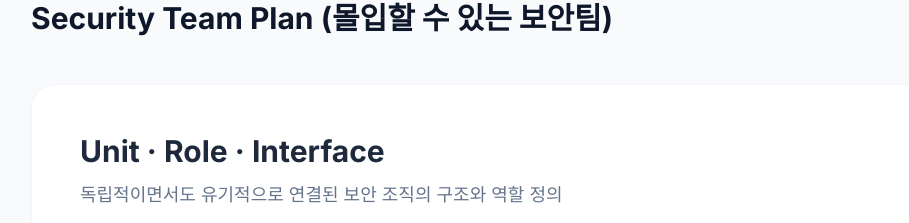
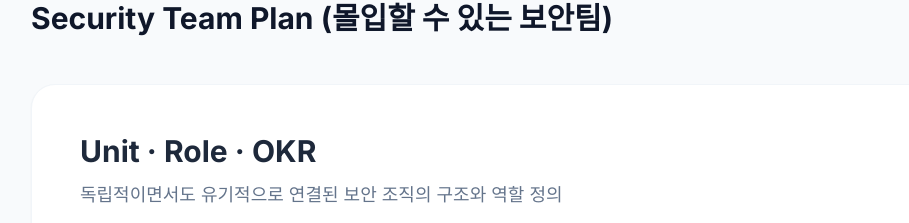
Before and after one commit to dojihyeok/portfolio, a Next.js app: page / in a window 1280 px wide. Shown: the part 4767-4990 px from the top of the page, without its empty margins (145-1054 px from the left). Built offline with nearby package versions, Linux system fonts and the light colour scheme.

Commit message:
refactor: Rename Interface to OKR in Security Team Plan

```diff
--- a/src/app/page.tsx
+++ b/src/app/page.tsx
@@ -278,7 +278,7 @@ export default function Home() {
                     {/* Header */}
                     <div>
                         <h3 className="text-2xl md:text-3xl font-bold mb-3 text-slate-800 dark:text-slate-100">
-                            Unit · Role · Interface
+                            Unit · Role · OKR
                         </h3>
                         <p className="text-slate-500 dark:text-slate-400 text-lg">
                             독립적이면서도 유기적으로 연결된 보안 조직의 구조와 역할 정의
@@ -458,7 +458,7 @@ export default function Home() {
                     {/* 3. Interface Principles */}
                     <div className="space-y-6">
                         <h4 className="text-xl font-bold text-slate-900 dark:text-white flex items-center gap-2">
-                            <span className="bg-slate-100 dark:bg-slate-800 p-2 rounded-lg text-lg">3️⃣</span> Interface 설계 원칙
+                            <span className="bg-slate-100 dark:bg-slate-800 p-2 rounded-lg text-lg">3️⃣</span> OKR 설계 원칙
                         </h4>
                         <p className="text-slate-600 dark:text-slate-400">Security Squad가 조직과 연결되는 방식</p>
 
```
Also changed, not shown: 1 other file (tests, documents, lock files or other folders).
